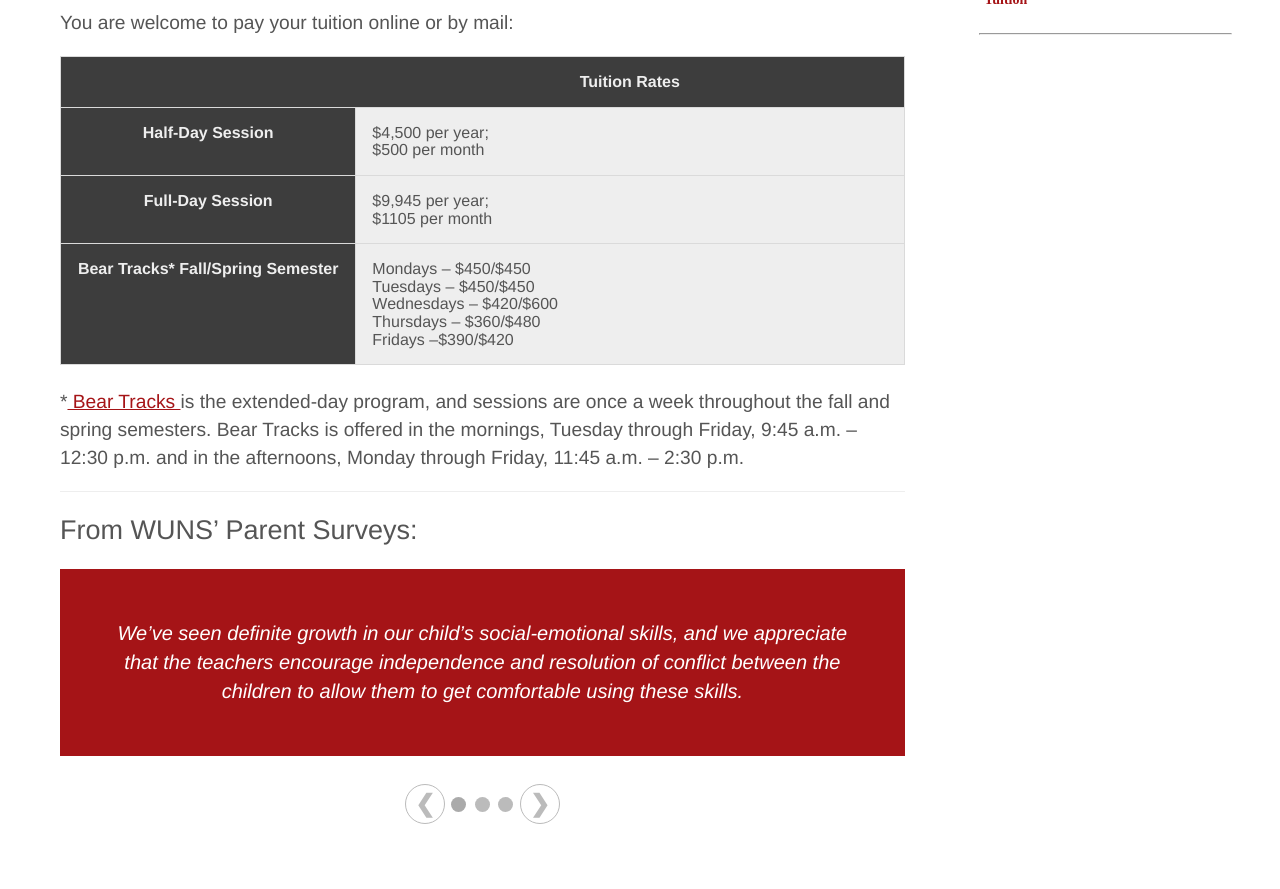
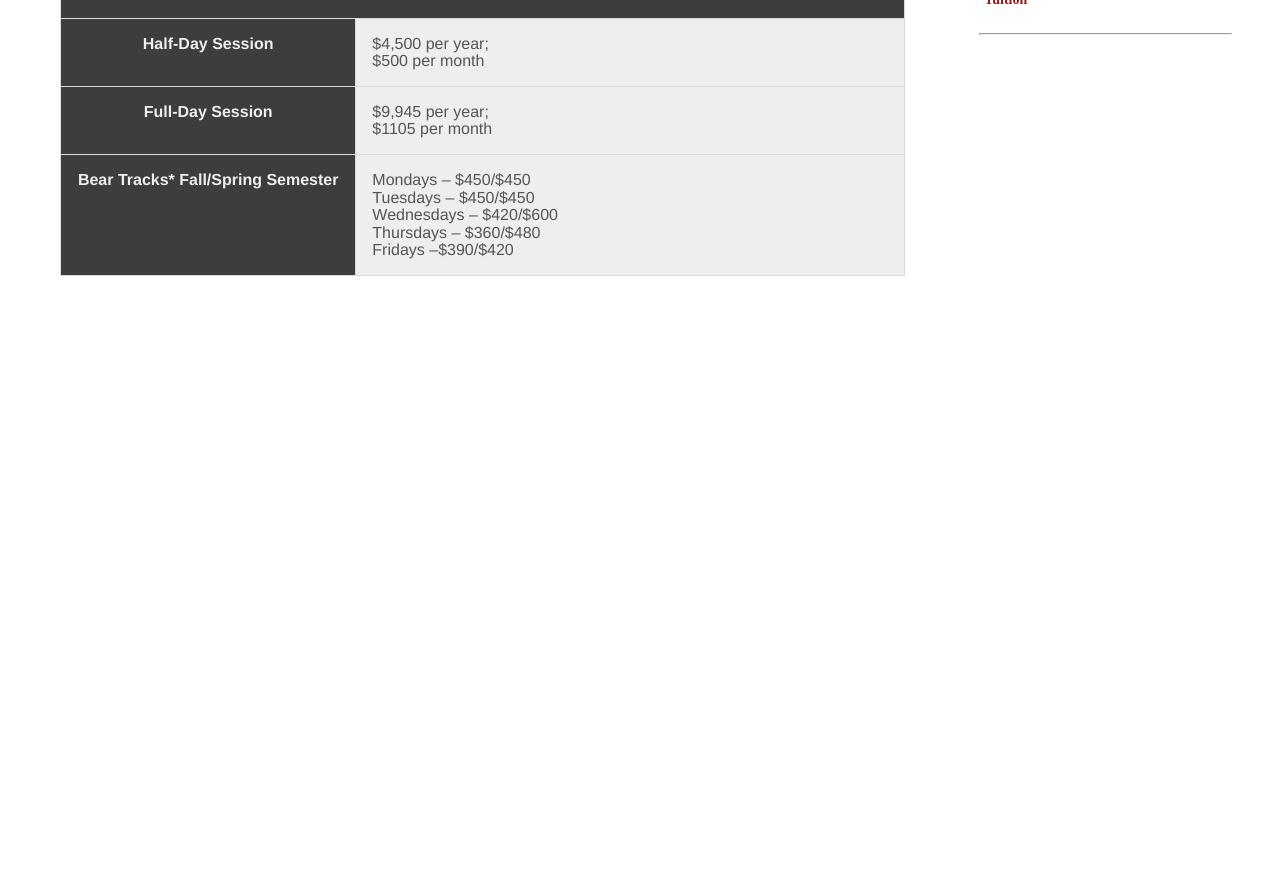
Before and after one commit to CSE256-Spring24/information-foraging-project-teamteamteam, a website: page files/tuition.html in a window 1280 px wide. Shown: the part 200-1089 px from the top of the page. After the commit the page ends 800 px from the top, so only its background shows below. Drawn offline with nearby package versions, Linux system fonts and the light colour scheme; files that its build step writes are made by us from their sources; files whose address does not match are found by name.

Commit message:
Update tuition.html
Update tuition

```diff
--- a/files/tuition.html
+++ b/files/tuition.html
@@ -15,9 +15,8 @@
   <div id="page-content">
     <main>
       <h1>Tuition</h1>
-      <br>
-      <h2>Tuition is paid by the year.</h2>
-      <p>You are welcome to pay your tuition online or by mail:</p>
+
+      <p>Tuition is paid by the year. You are welcome to pay your tuition online or by mail:</p>
 
       <table style="border-collapse: collapse; width: 100%">
         <tbody>
@@ -46,59 +45,15 @@
         </tbody>
       </table>
       <br>
-      <p>
-        *<a href="nursery-school/files/bear_tracks.html"> Bear Tracks </a> is
-        the extended-day program, and sessions are once a week throughout the
-        fall and spring semesters. Bear Tracks is offered in the mornings,
-        Tuesday through Friday, 9:45 a.m. – 12:30 p.m. and in the afternoons,
-        Monday through Friday, 11:45 a.m. – 2:30 p.m.
-      </p>
-      <hr>
+
       <div class="slider-heading">
-        <h3>From WUNS’ Parent Surveys:</h3>
+
       </div>
       <div class="slideshow">
-        <div class="slideshow-container">
-          <div>
-            <div class="slideshow-entry fade">
-              <div class="text">
-                We’ve seen definite growth in our child’s social-emotional
-                skills, and we appreciate that the teachers encourage
-                independence and resolution of conflict between the children
-                to allow them to get comfortable using these skills.
-              </div>
-            </div>
 
-            <div class="slideshow-entry fade">
-              <div class="text">
-                The program has brought a structure and discipline and
-                prepared my (child) well for kindergarten this year. I was
-                amazed how the teachers cleverly integrated a variety of
-                science/math/art/craft concepts into the curriculum so well.
-              </div>
-            </div>
-
-            <div class="slideshow-entry fade">
-              <div class="text">
-                (WUNS) is a safe and wonderful place that fosters growth in a
-                play-based (as it should be!) program.
-              </div>
-            </div>
-          </div>
-        </div>
         <br>
 
-        <div class="slideshow-dots">
-          <button class="slideshow-buttons prev-slideshow-button">
-            &#10094;
-          </button>
-          <span class="slideshow-dot"></span>
-          <span class="slideshow-dot"></span>
-          <span class="slideshow-dot"></span>
-          <button class="slideshow-buttons next-slideshow-button">
-            &#10095;
-          </button>
-        </div>
+
       </div>
     </main>
     <div class="widget-area stick secondary" role="complementary">
```
